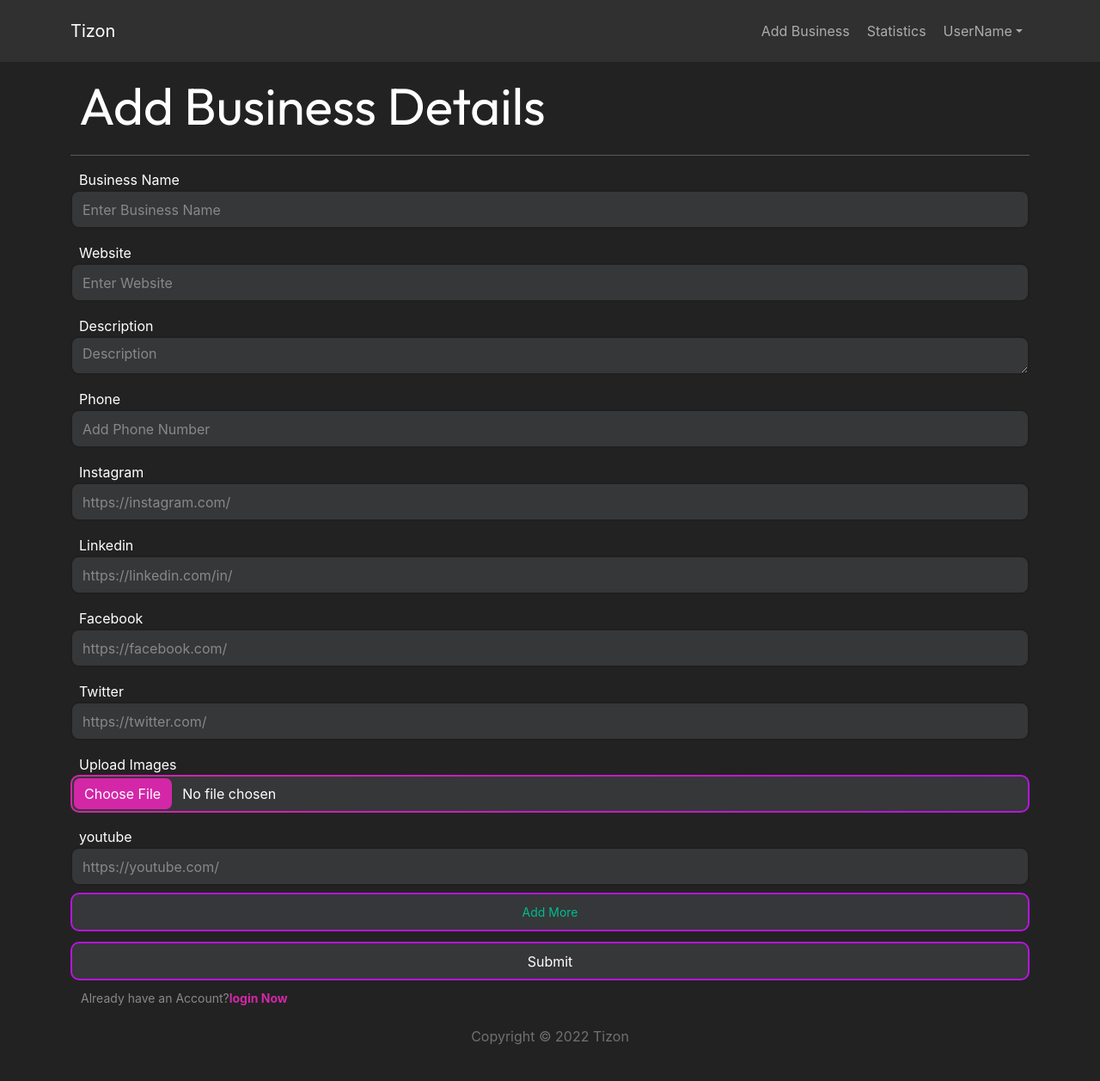
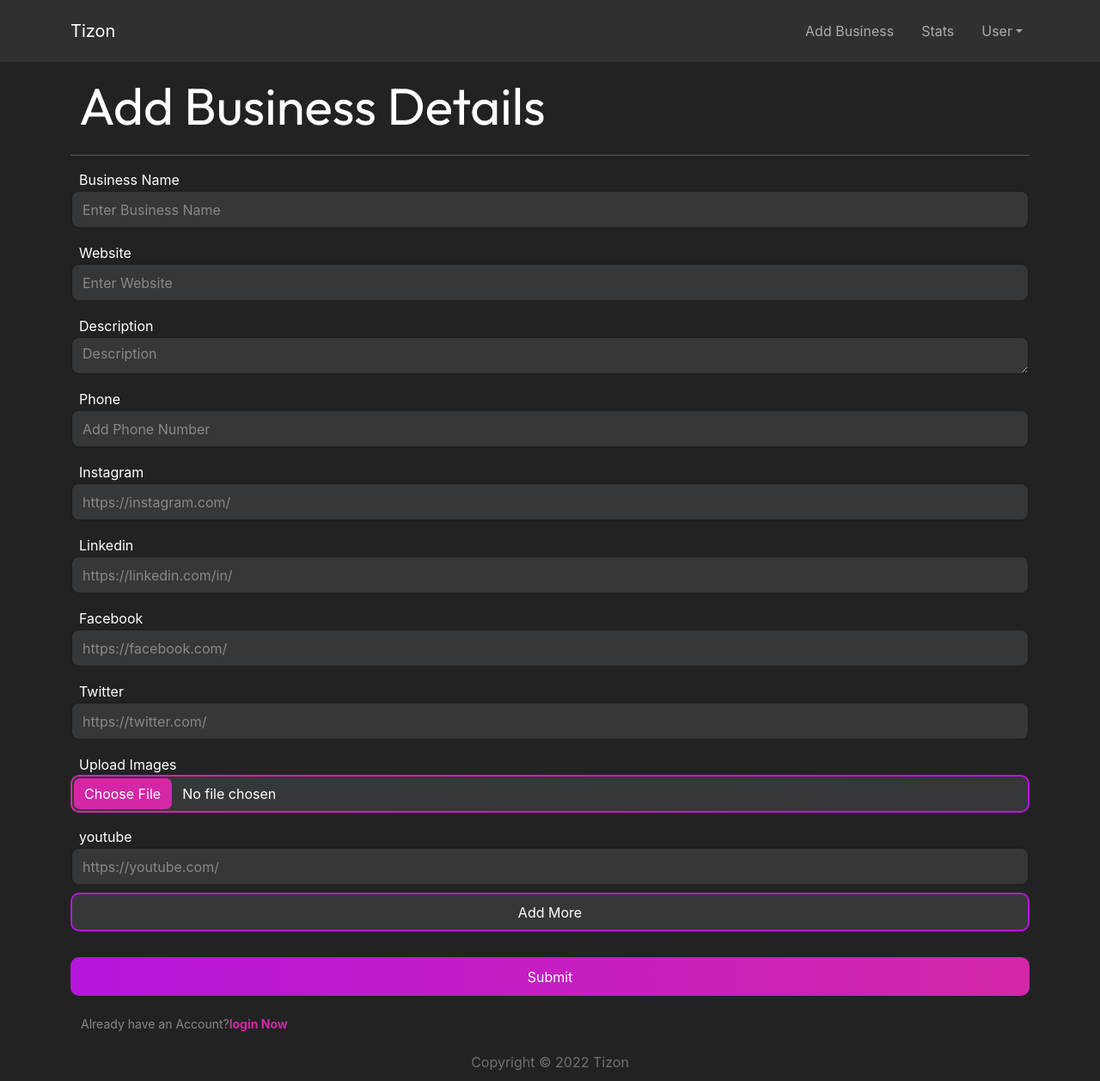
Before and after one commit to prat1k-gupta/tizon-internship, a React (Create React App) app in the folder client/: page /addbusiness in a window 1280 px wide. Shown: the whole page at 86% size. Before the commit the page ends 1227 px from the top, so only its background shows below. Built offline with nearby package versions, Linux system fonts and the light colour scheme.

Commit message:
Changed Button Styles

```diff
--- a/client/src/Screens/AddBusiness/AddBusinessPage.js
+++ b/client/src/Screens/AddBusiness/AddBusinessPage.js
@@ -3,6 +3,7 @@ import axios from "axios";
 import React, { useState } from "react";
 import { Button, Form } from "react-bootstrap";
 import { Link } from "react-router-dom";
+import { ActiveButton } from "../components/main/Inputs";
 import { MainScreen } from "../MainScreen";
 import { YtForm } from "./YtForm";
 // import { ErrorMessage } from "../utils/ErrorMessage";
@@ -161,11 +162,12 @@ export const AddBusinessPage = () => {
               addMore={setYtLinks}
             />
           ))}
-          <Form.Group className="mb-2" controlId="submitButton">
+          {/* <Form.Group className="mb-2" controlId="submitButton">
             <Button variant="primary" className="mt-2" type="submit">
               Submit
             </Button>
-          </Form.Group>
+          </Form.Group> */}
+          <ActiveButton type="submit" value="Submit"/>
           <Form.Text className="text-muted">
             Already have an Account?
             <Link to="/login" style={{ fontWeight: "bold" }}>
--- a/client/src/Screens/AddBusiness/YtForm.js
+++ b/client/src/Screens/AddBusiness/YtForm.js
@@ -42,7 +42,7 @@ export const YtForm = ({size,index,list,addMore}) => {
         {size > 1 && <AiOutlineDelete size={30} onClick = {()=>{handleRemove(index)}} />}
       </div>
       {size - 1 === index && size < 4 && (
-        <Button variant="outline-success" size="sm" onClick={handleAdd}>
+        <Button className="ButtonInput" onClick={handleAdd}>
           Add More
         </Button>
       )}
--- a/client/src/components/Header.js
+++ b/client/src/components/Header.js
@@ -11,13 +11,13 @@ export const Header = () => {
         <Nav style={{display: "flex" , flexDirection: "row"}}>
         {/* <Navbar.Toggle aria-controls="responsive-navbar-nav" />
         <Navbar.Collapse id="responsive-navbar-nav"> */}
-            <Nav.Link className="me-1" as={Link} exact to="/addbusiness">
+            <Nav.Link className="me-3" as={Link} exact to="/addbusiness">
               Add Business
             </Nav.Link>
-            <Nav.Link className="me-1" as={Link} exact to="/stats">
-              Statistics
+            <Nav.Link className="me-3" as={Link} exact to="/stats">
+              Stats
             </Nav.Link>
-            <NavDropdown title="UserName" >
+            <NavDropdown title="User" >
               <NavDropdown.Item as={Link} exact to="/edit">
                 Edit Profile
               </NavDropdown.Item>
```
